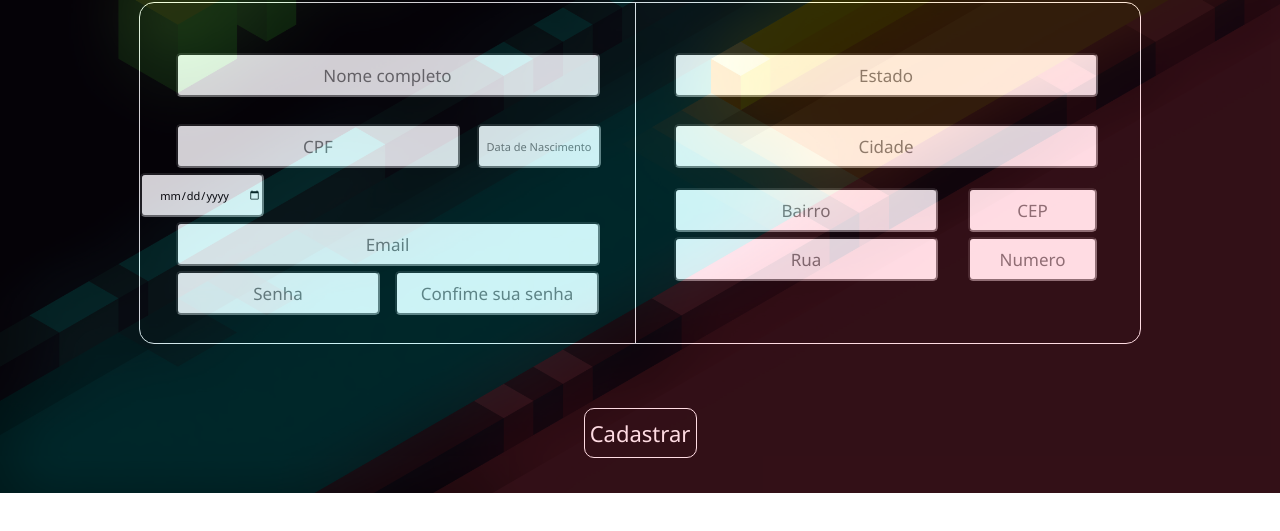
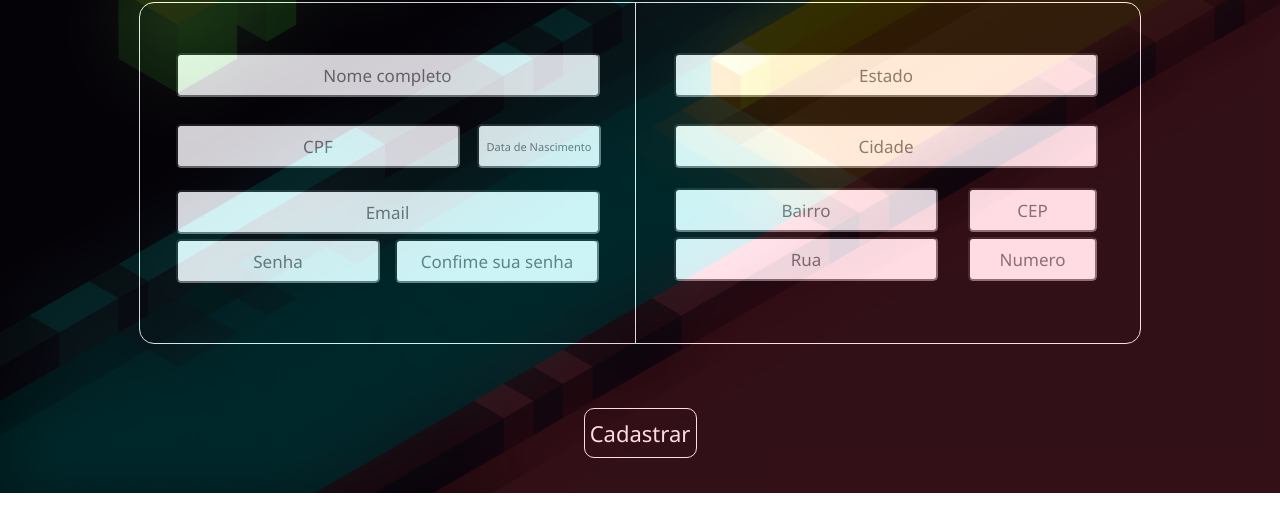
Before and after one commit to ItalloGomes/OakTruffle, a plain HTML site: page SiteInstitucional_Hephaestos/HTML/cadastro.html in a window 1280 px wide. Shown: the part 307-838 px from the top of the page. Drawn offline with Linux system fonts and the light colour scheme.

Commit message:
campo data att

```diff
--- a/SiteInstitucional_Hephaestos/HTML/cadastro.html
+++ b/SiteInstitucional_Hephaestos/HTML/cadastro.html
@@ -27,7 +27,6 @@
                 <br>
                 <input id="cpf" type="text" placeholder="CPF">
                 <input id="dataNascto" placeholder="Data de Nascimento" type="text" onfocus="(this.type='date')" onblur="(this.type='text')">
-                <input id="dataNascto" type="date" placeholder="data">
                 <br>
                 <br>
                 <br>
```
